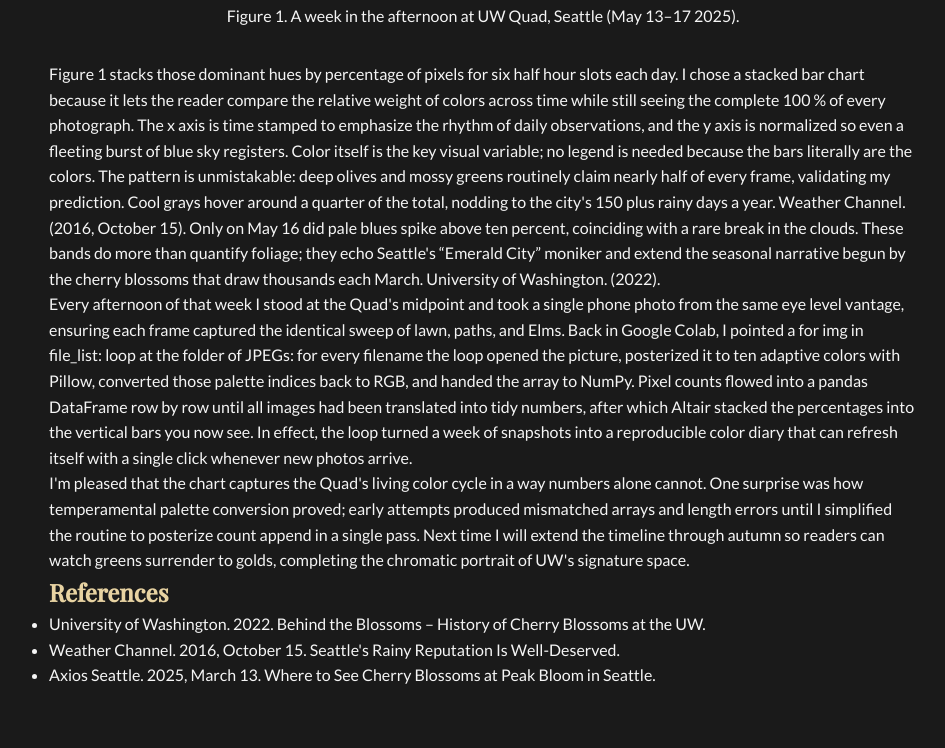
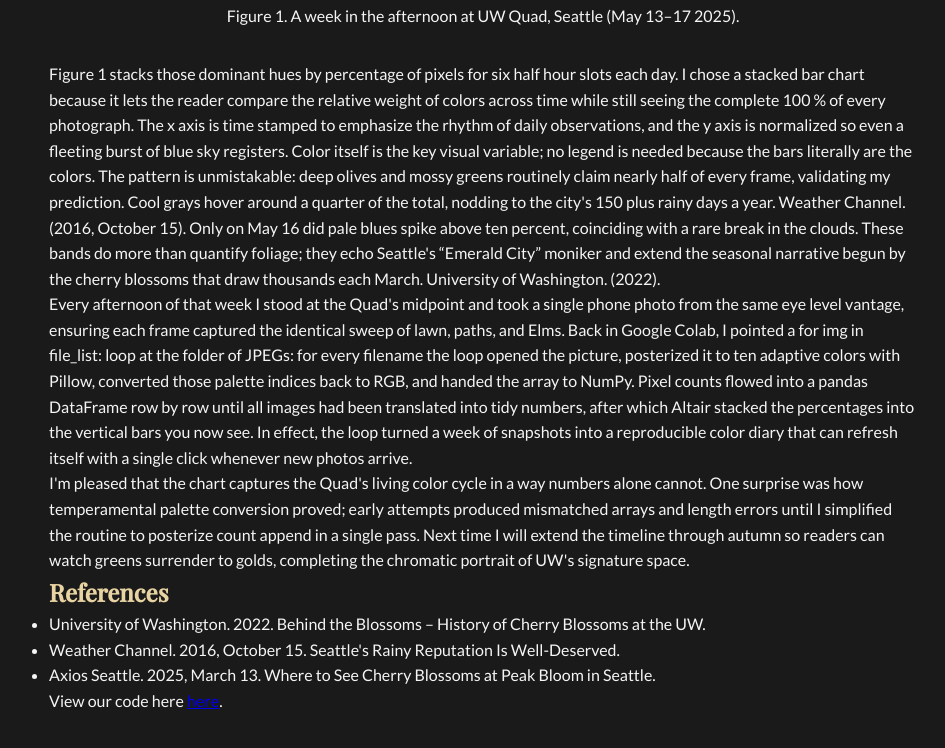
Before and after one commit to YinzhengChen/GEOG450FinalPortfolio, a plain HTML site: page gray_anatomy.html in a window 1280 px wide. Shown: the part 882-1630 px from the top of the page, without its empty margins (157-1102 px from the left). Drawn offline with nearby package versions, Linux system fonts and the light colour scheme.

Commit message:
Update gray_anatomy.html

```diff
--- a/gray_anatomy.html
+++ b/gray_anatomy.html
@@ -35,6 +35,8 @@
       <li>University of Washington. 2022. Behind the Blossoms &#8211; History of Cherry Blossoms at the UW.</li>
       <li>Weather Channel. 2016, October&nbsp;15. Seattle's Rainy Reputation Is Well-Deserved.</li>
       <li>Axios Seattle. 2025, March&nbsp;13. Where to See Cherry Blossoms at Peak Bloom in Seattle.</li>
+      <p>View our code here
+  <a href="https://colab.research.google.com/drive/1K0eyzfX6a__0Q_OBF7WLM1UArZE2n1sW?usp=sharing" target="_blank">here</a>.
     </ul>
     </main>
     </body>
```
